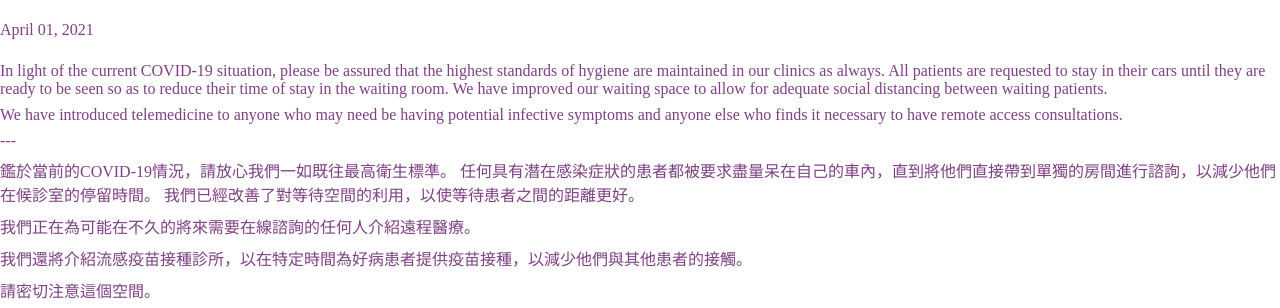
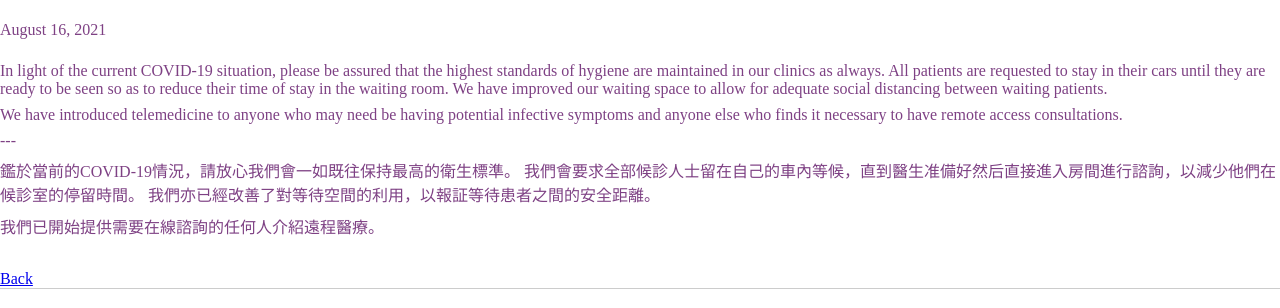
Before and after one commit to gwu205/defmc, a Gatsby site: page /2021-07-25-covid-19-precautions/ in a window 1280 px wide. Shown: the part 607-915 px from the top of the page. Built offline with nearby package versions, Linux system fonts and the light colour scheme; Gatsby itself is replaced by a stand-in of ours; some packages are replaced by stand-ins of ours; what typography-theme-bootstrap would draw is missing.

Commit message:
Update News Post “2021-07-25-covid-19-precautions”

```diff
--- a/content/news/2021-07-25-covid-19-precautions.md
+++ b/content/news/2021-07-25-covid-19-precautions.md
@@ -1,7 +1,7 @@
 ---
 layout: news
 title: COVID-19 Precautions
-date: 2021-04-01T06:43:16.961Z
+date: 2021-08-16T08:30:28.267Z
 ---
 In light of the current COVID-19 situation, please be assured that the highest standards of hygiene are maintained in our clinics as always. All patients are requested to stay in their cars until they are ready to be seen so as to reduce their time of stay in the waiting room. We have improved our waiting space to allow for adequate social distancing between waiting patients.
 
@@ -9,10 +9,6 @@ We have introduced telemedicine to anyone who may need be having potential infec
 
 \---
 
-鑑於當前的COVID-19情況，請放心我們一如既往最高衛生標準。 任何具有潛在感染症狀的患者都被要求盡量呆在自己的車內，直到將他們直接帶到單獨的房間進行諮詢，以減少他們在候診室的停留時間。 我們已經改善了對等待空間的利用，以使等待患者之間的距離更好。
+鑑於當前的COVID-19情況，請放心我們會一如既往保持最高的衛生標準。 我們會要求全部候診人士留在自己的車內等候，直到醫生准備好然后直接進入房間進行諮詢，以減少他們在候診室的停留時間。 我們亦已經改善了對等待空間的利用，以報証等待患者之間的安全距離。
 
-我們正在為可能在不久的將來需要在線諮詢的任何人介紹遠程醫療。
-
-我們還將介紹流感疫苗接種診所，以在特定時間為好病患者提供疫苗接種，以減少他們與其他患者的接觸。
-
-請密切注意這個空間。
+我們已開始提供需要在線諮詢的任何人介紹遠程醫療。
```
